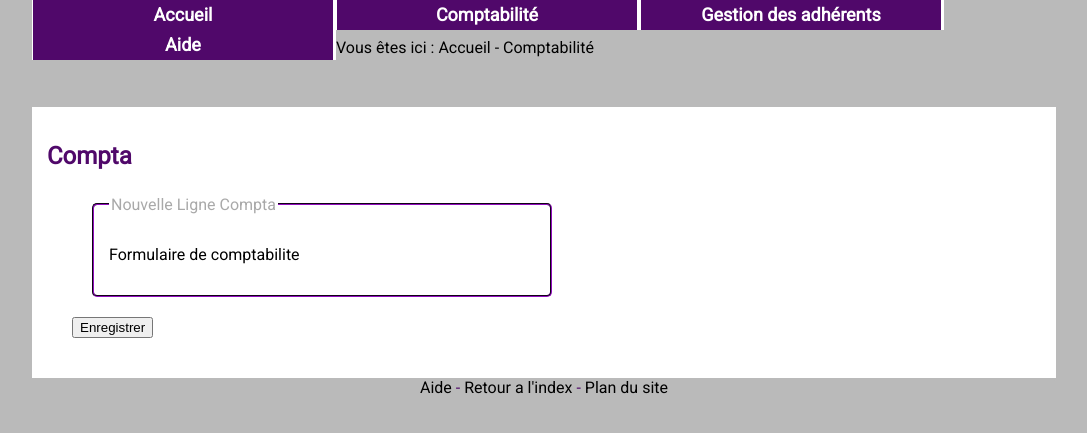
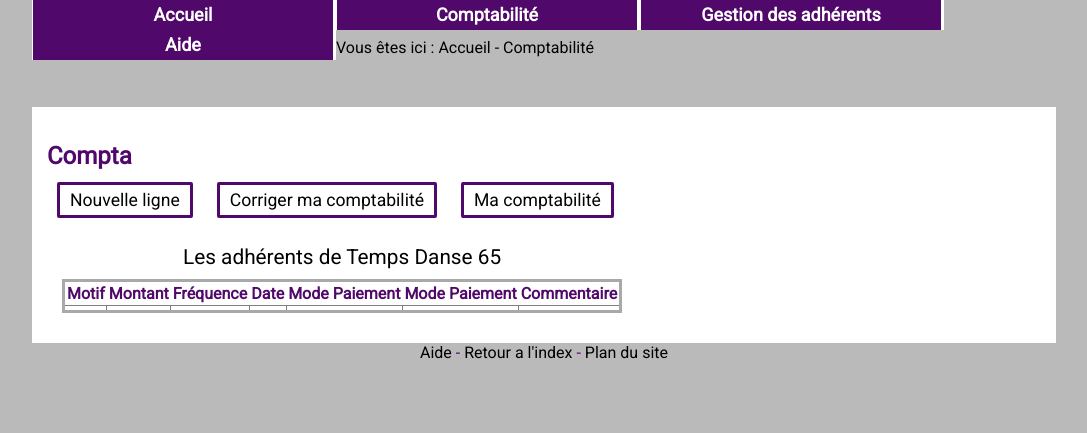
Before and after one commit to louloucandance/TempsDanseProjet, a PHP site: page /Compta.php in a window 1280 px wide. Shown: the part 73-506 px from the top of the page, without its empty margins (96-1183 px from the left). Run offline with PHP 8.4, Linux system fonts and the light colour scheme; tables that the repository leaves empty or names only in its code hold one stand-in row (values such as "Sample post"); data that the repository does not hold is empty.

Commit message:
avec page d'accueil de la partie compta
Tableau, pareil que gestionadh

```diff
--- a/Compta.php
+++ b/Compta.php
@@ -1,75 +1,48 @@
 <?php include("include/Head.php");
-include("include/Menu.php"); ?>
-	<div>Vous êtes ici : <a href="index.html">Accueil</a> - Comptabilité </div>
+include("include/Menu.php");
+$bdd=new PDO('mysql:host=localhost;dbname=tempsdanse', 'root', '');?>
+<div>Vous êtes ici : <a href="index.html">Accueil</a> - Comptabilité </div>
 
-	<section>
+<section>
 
-		<h2>Compta</h2>
+	<h2>Compta</h2>
 
-		<form method="post" action="ComptaBDD.php">
-			<fieldset class="Info"><legend>Nouvelle Ligne Compta</legend>
-				<p>Formulaire de comptabilite</p>
-				<!--<ul>
-					<li class="Info"><label for="Nom">Nom : </label><input type="text" name="Nom" id="Nom" required /> </li>
-					<li class="Info"><label for="Prenom">Prénom : </label><input type="text" name="Prenom" id="Prenom" required />	</li>
-					<li class="Info"><label for="DateNaissance">Date de naissance : </label><input required type="date" name="DateNaissance" id="DateNaissance" placeholder="mm-jj-aaaa"/></li>
-					<li class="Info"> <label for="Tel">Téléphone : </label><input required type="tel" name="Tel" id="Tel"/></li>
-					<li class="Info"><label for="Email">Email : </label><input type="email" name="Email" id="Email" placeholder="toto@mail.com" required/></li>
-				</ul>
-				<p><strong>Type de Paiement : </strong></p>
-				<ul>
-					<li class="Paiement"><input required type="radio" name="Paiement" value="CQ" id="cheque" /> <label for="cheque">Cheque</label></li>
-					<li class="Paiement"><input required type="radio" name="Paiement" value="ES" id="espece" /> <label for="espece">Espece</label></li>
-					<li class="Paiement"><input required type="radio" name="Paiement" value="VI" id="virement" /> <label for="virement">Virement</label> </li>
-				</ul>
-				<select>Frequence du paiement
-				<option>Mensuel</option>
-				<option>Trimestriel</option>
-				<option>Annuel</option>
-				</select>
 
-			</fieldset>
+	<a class="bouton" href="ComptaForm.php">Nouvelle ligne</a>
+	<a class="bouton" href="ComptaMAJ.php">Corriger ma comptabilité</a>
+	<a class="bouton" href="ComptaListes.php">Ma comptabilité</a>
 
-			<fieldset class="Cours"><legend>Choix des Activites</legend>
+	<?php
+	$reponse = $bdd->query('SELECT * FROM Compta ORDER BY Date');
+	?>
+	<table>
+		<caption>Les adhérents de Temps Danse 65</caption>
+		<tbody>
+			<tr><th>Motif</th><th>Montant</th><th>Fréquence</th><th>Date</th><th>Mode Paiement</th><th>Mode Paiement</th><th>Commentaire</th></tr>
 
-				<details>
-				<summary>Contemporain </summary>
-				<input type="checkbox" name="Niveau" value="Ado" id="Ado" /><label for="Ado">Ado</label><br/>
-				<input type="checkbox" name="Niveau" value="Superieur" id="Superieur" /><label for="Superieur">Superieur</label><br/>
-				</details>
-				<details>
-				<summary>Classique </summary>
-				<input type="checkbox" name="Niveau" value="Enfant" id="Enfant" /><label for="Enfant">Enfant</label><br/>
-				<input type="checkbox" name="Niveau" value="Preparatoire" id="Preparatoire" /><label for="Preparatoire">Preparatoire</label><br/>
-				<input type="checkbox" name="Niveau" value="Ado" id="Ado" /><label for="Ado">Ado</label><br/>
-				<input type="checkbox" name="Niveau" value="Superieur" id="Superieur" /><label for="Superieur">Superieur</label><br/>
-				</details>
-				<details>
-				<summary>Jazz </summary>
-				<input type="checkbox" name="Niveau" value="Enfant" id="Enfant" /><label for="Enfant">Enfant</label><br/>
-				<input type="checkbox" name="Niveau" value="Ado" id="Ado" /><label for="Ado">Ado</label><br/>
-				<input type="checkbox" name="Niveau" value="Superieur" id="Superieur" /><label for="Superieur">Superieur</label><br/>
-				<input type="checkbox" name="Niveau" value="Adulte" id="Adulte" /><label for="Adulte">Adulte</label> <br/>
-				</details>
-				<details>
-				<summary>Street Jazz </summary>
-				<input type="checkbox" name="Niveau" value="Ado" id="Ado" /><label for="Ado">Ado</label><br/>
-				<input type="checkbox" name="Niveau" value="Superieur" id="Superieur" /><label for="Superieur">Superieur</label><br/>
-				</details>
-				<details>
-				<summary>Pointes </summary>
-				<input type="checkbox" name="Niveau" value="Niveau1" id="Niveau1" /><label for="Niveau1">Niveau 1</label>
-				<input type="checkbox" name="Niveau" value="Niveau2" id="Niveau2" /><label for="Niveau2">Niveau 2</label>
-				</details>
-				<input type="checkbox" name="Discipline" value="BarreSol" id="BarreSol" /> <label for="BarreSol">Barre au Sol</label><br/>
-				<input type="checkbox" name="Discipline" value="Eveil" id="Eveil" /><label for="Eveil">Eveil</label><br/>
-				<input type="checkbox" name="Niveau" value="Initiation" id="Initiation" /><label for="Initiation">Initiation</label><br/>-->
 
-			</fieldset>
-			<button type="submit">Enregistrer</button>
-		</form>
+			<?php
+			while ($donnees = $reponse->fetch())
+			{
+				$Motif=$donnees['Motif'];
+				?>
+				<tr>
+					<td><?php echo $donnees['Motif']; ?></td>
+					<td><?php echo $donnees['Montant']; ?></td>
+					<td><?php echo $donnees['Fréquence']; ?></td>
+					<td><?php echo $donnees['Fréquence']; ?></td>
+					<td><?php echo $donnees['Date']; ?></td>
+					<td><?php echo $donnees['ModePaiement']; ?></td>
+					<td><?php echo $donnees['Type']; ?></td>
+				</tr>
+				<?php
+			}
+			$reponse->closeCursor(); // Termine le traitement de la requête
+			?>
+		</tbody></table>
 
 	</section>
 	<?php include("include/Footer.php");?>
 </body>
 </html>
+</form>
--- a/idées compta.txt
+++ b/idées compta.txt
@@ -1,4 +1,4 @@
-* affichage de la compta par mois  (cf listes de GestionAdh)
+* affichage de la compta par mois et par type de dépense (cf listes GestionAdh)
 
 * génération de la ligne comptable du paiement des élèves dans calculMontant
 (validation en cas qu'il n'y ait pas de paiement et liste des non payeurs)
@@ -10,7 +10,6 @@
   depuis Mathusalem, il sera le premier.
   ** Possibilité d'annuler une dette ou de rembourser de manière manuelle (si il
   paie tout d'un coup par exemple, ou 30€)
-  **
 
 * ajouter une colonne 'montant payé' et 'montant dû' dans la table adhérent ?
 
@@ -18,7 +17,5 @@
 
 
 
-
-
 * doc : chercher la gestion des dates !!
 JavaScript ?
```
Also changed, not shown: index.php (line endings or trailing spaces).
